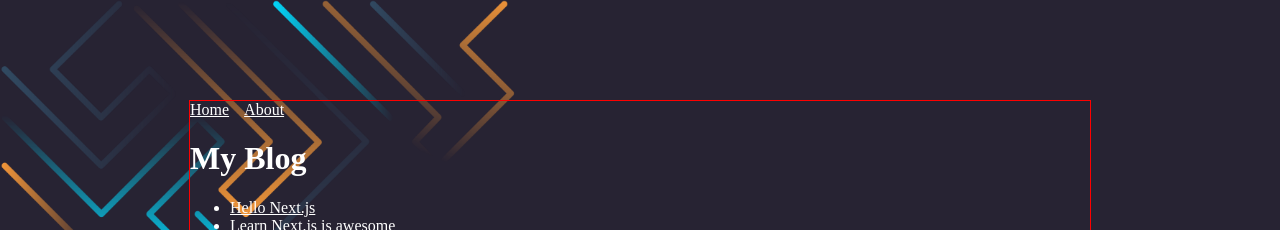
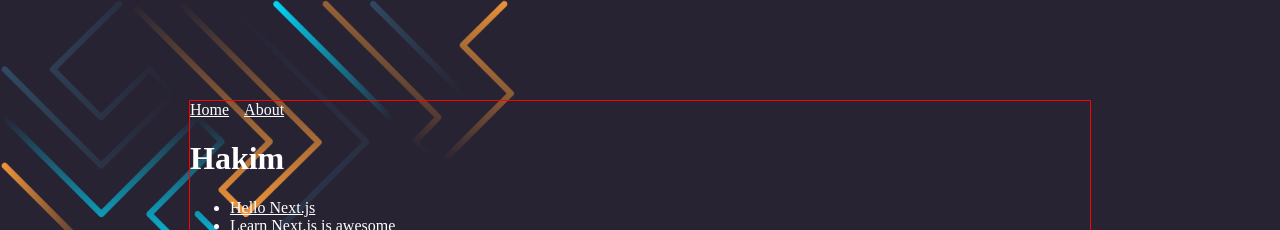
Before and after one commit to ahakem/hakim, a Next.js app: page / in a window 1280 px wide. Shown: the top 230 px of the page. Built offline with nearby package versions, Linux system fonts and the light colour scheme.

Commit message:
text change

```diff
--- a/pages/index.js
+++ b/pages/index.js
@@ -15,7 +15,7 @@ export default function Blog() {
   return (
 
     <Layout>
-      <h1>My Blog</h1>
+      <h1>Hakim</h1>
       <ul>
         <PostLink title="Hello Next.js" />
         <PostLink title="Learn Next.js is awesome" />
```
